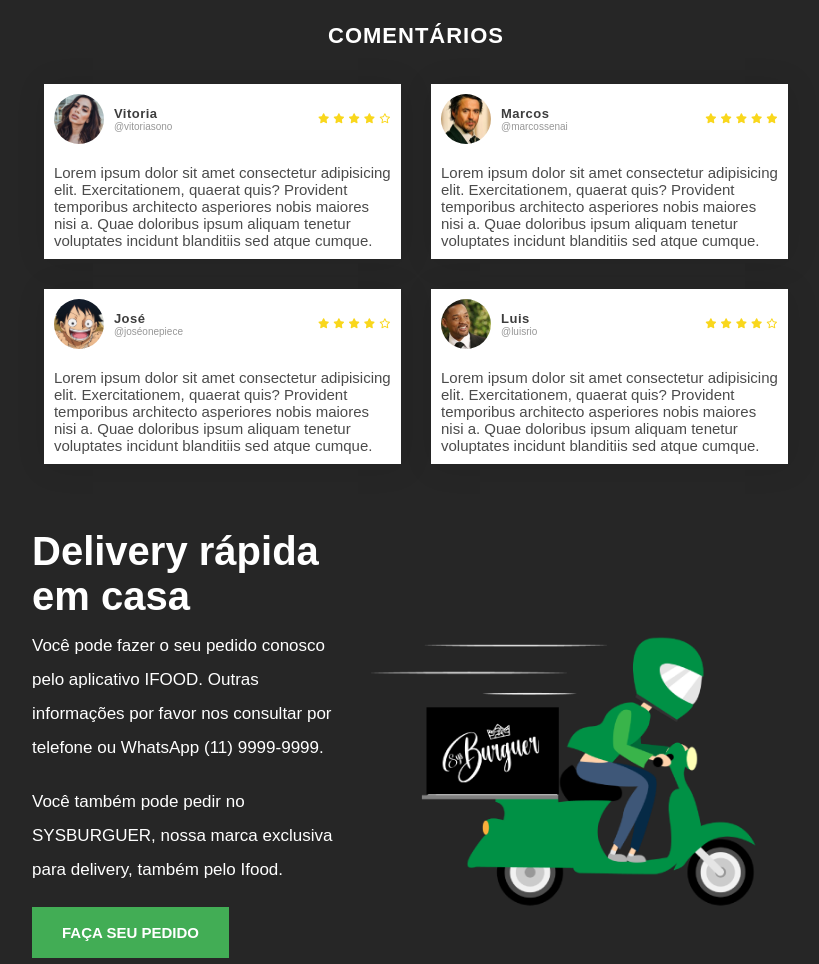
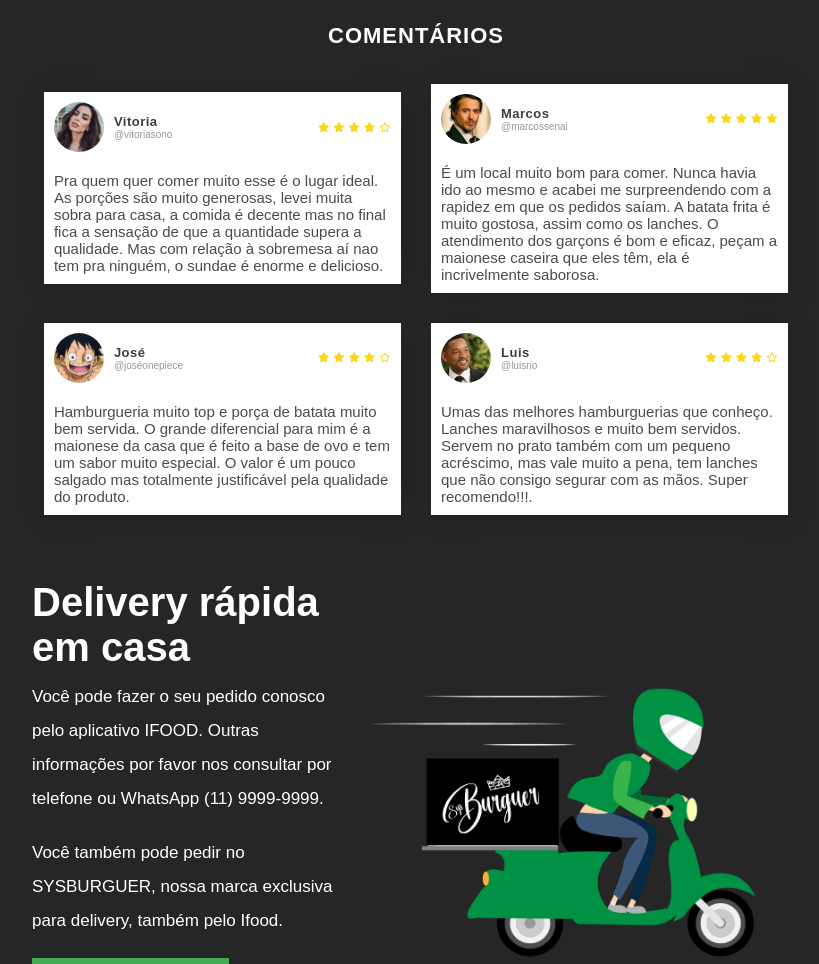
Before and after one commit to sysburguer/net, a plain HTML site: page index.html in a window 1280 px wide. Shown: the part 1370-2334 px from the top of the page, without its empty margins (224-1043 px from the left). Drawn offline with nearby package versions, Linux system fonts and the light colour scheme; a script that the page names is missing.

Commit message:
Update index.html

```diff
--- a/index.html
+++ b/index.html
@@ -319,9 +319,9 @@
             </div>
             <!--Comments---------------------------------------->
             <div class="client-comment">
-               <p>Lorem ipsum dolor sit amet consectetur adipisicing elit. Exercitationem, quaerat quis? Provident
-                  temporibus architecto asperiores nobis maiores nisi a. Quae doloribus ipsum aliquam tenetur voluptates
-                  incidunt blanditiis sed atque cumque.</p>
+               <p>Pra quem quer comer muito esse é o lugar ideal. As porções são muito generosas, levei muita sobra para
+                  casa, a comida é decente mas no final fica a sensação de que a quantidade supera a qualidade. Mas com relação à
+                  sobremesa aí nao tem pra ninguém, o sundae é enorme e delicioso.</p>
             </div>
          </div>
          <!--BOX-2-------------->
@@ -352,9 +352,9 @@
             </div>
             <!--Comments---------------------------------------->
             <div class="client-comment">
-               <p>Lorem ipsum dolor sit amet consectetur adipisicing elit. Exercitationem, quaerat quis? Provident
-                  temporibus architecto asperiores nobis maiores nisi a. Quae doloribus ipsum aliquam tenetur voluptates
-                  incidunt blanditiis sed atque cumque.</p>
+               <p>É um local muito bom para comer. Nunca havia ido ao mesmo e acabei me surpreendendo com a rapidez em
+                  que os pedidos saíam. A batata frita é muito gostosa, assim como os lanches. O atendimento dos garçons é bom e
+                  eficaz, peçam a maionese caseira que eles têm, ela é incrivelmente saborosa.</p>
             </div>
          </div>
          <!--BOX-3-------------->
@@ -385,9 +385,9 @@
             </div>
             <!--Comments---------------------------------------->
             <div class="client-comment">
-               <p>Lorem ipsum dolor sit amet consectetur adipisicing elit. Exercitationem, quaerat quis? Provident
-                  temporibus architecto asperiores nobis maiores nisi a. Quae doloribus ipsum aliquam tenetur voluptates
-                  incidunt blanditiis sed atque cumque.</p>
+               <p>Hamburgueria muito top e porça de batata muito bem servida. O grande diferencial para mim é a maionese
+                  da casa que é feito a base de ovo e tem um sabor muito especial. O valor é um pouco salgado mas totalmente
+                  justificável pela qualidade do produto.</p>
             </div>
          </div>
          <!--BOX-4-------------->
@@ -418,9 +418,9 @@
             </div>
             <!--Comments---------------------------------------->
             <div class="client-comment">
-               <p>Lorem ipsum dolor sit amet consectetur adipisicing elit. Exercitationem, quaerat quis? Provident
-                  temporibus architecto asperiores nobis maiores nisi a. Quae doloribus ipsum aliquam tenetur voluptates
-                  incidunt blanditiis sed atque cumque.</p>
+               <p>Umas das melhores hamburguerias que conheço. Lanches maravilhosos e muito bem servidos. Servem no
+                  prato também com um pequeno acréscimo, mas vale muito a pena, tem lanches que não consigo segurar com as mãos. Super
+                  recomendo!!!.</p>
             </div>
          </div>
       </div>
```
